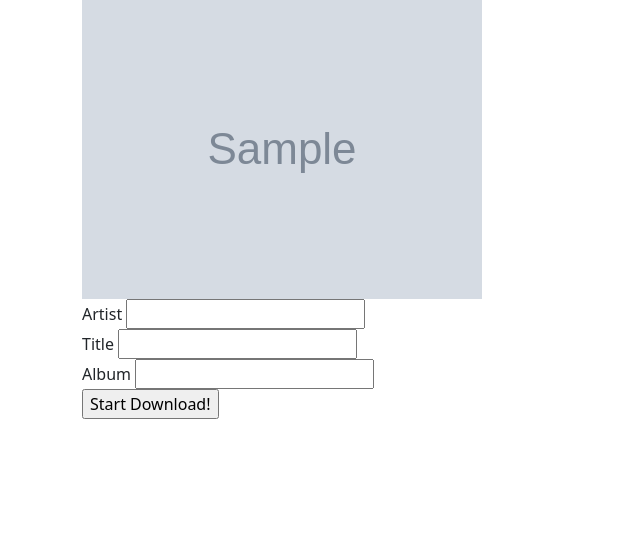
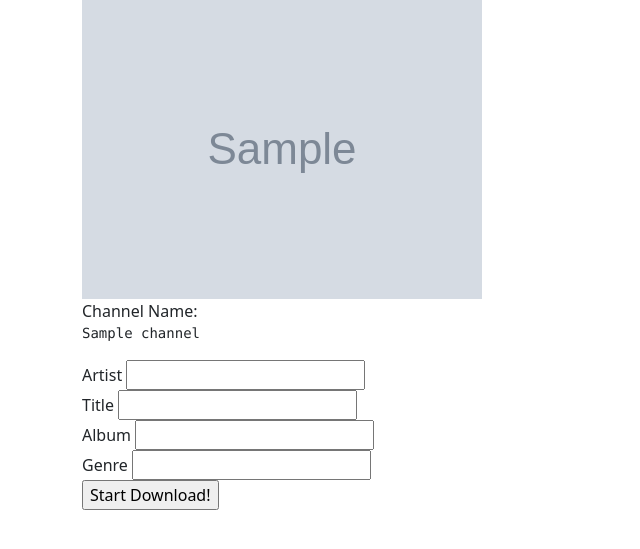
Before and after one commit to Wicloz/AudioTube, a Flask app: template templates/editor.html in a window 1280 px wide. Shown: the part 57-606 px from the top of the page, without its empty margins (0-640 px from the left). Run offline with Flask 2, Linux system fonts and the light colour scheme; the template is opened without the code that fills it: values that come from a table or form of the project are taken from there, most other values are stand-ins (such as "Sample title", 1, 10 or a date in 2020); grey boxes marked "Sample" are stand-in pictures.

Commit message:
Add genre, channel info, and fix indents

```diff
--- a/forms.py
+++ b/forms.py
@@ -12,4 +12,5 @@ class AudioEditForm(FlaskForm):
     artist = StringField(label='Artist', validators=[InputRequired()])
     title = StringField(label='Title', validators=[InputRequired()])
     album = StringField(label='Album')
+    genre = StringField(label='Genre')
     submit = SubmitField(label='Start Download!')
--- a/main.py
+++ b/main.py
@@ -59,6 +59,7 @@ def editor(url):
             mp3['artist'] = form.artist.data
             mp3['title'] = form.title.data
             mp3['album'] = form.album.data
+            mp3['genre'] = form.genre.data
             mp3.save()
 
             with open(join(temp, compound + '.mp3'), 'rb') as fp:
@@ -79,8 +80,10 @@ def editor(url):
             form.title.data = try_get_multiple(meta, 'track', 'title')
         if not form.album.data:
             form.album.data = try_get_multiple(meta, 'album')
+        if not form.genre.data:
+            form.genre.data = try_get_multiple(meta, 'genre')
 
-    return render_template('editor.html', form=form, thumbnail=meta['thumbnail'])
+    return render_template('editor.html', form=form, thumbnail=meta['thumbnail'], channel=meta['uploader'])
 
 
 if __name__ == '__main__':
--- a/templates/editor.html
+++ b/templates/editor.html
@@ -1,7 +1,13 @@
 {% extends "layout.html" %}
 
 {% block content %}
+
   <img src="{{ thumbnail }}" alt="Video Thumbnail">
+  <div>
+    Channel Name:
+    <pre>{{ channel }}</pre>
+  </div>
+
   <form method="post">
     {{ form.hidden_tag() }}
     <div>
@@ -25,6 +31,14 @@
         {{ form.album.errors }}
       {% endif %}
     </div>
+    <div>
+      {{ form.genre.label() }}
+      {{ form.genre() }}
+      {% if form.genre.errors %}
+        {{ form.genre.errors }}
+      {% endif %}
+    </div>
     {{ form.submit() }}
   </form>
+
 {% endblock content %}
```
Also changed, not shown: templates/landing.html (indentation only). Lines whose indentation alone changed are shown as unchanged.
